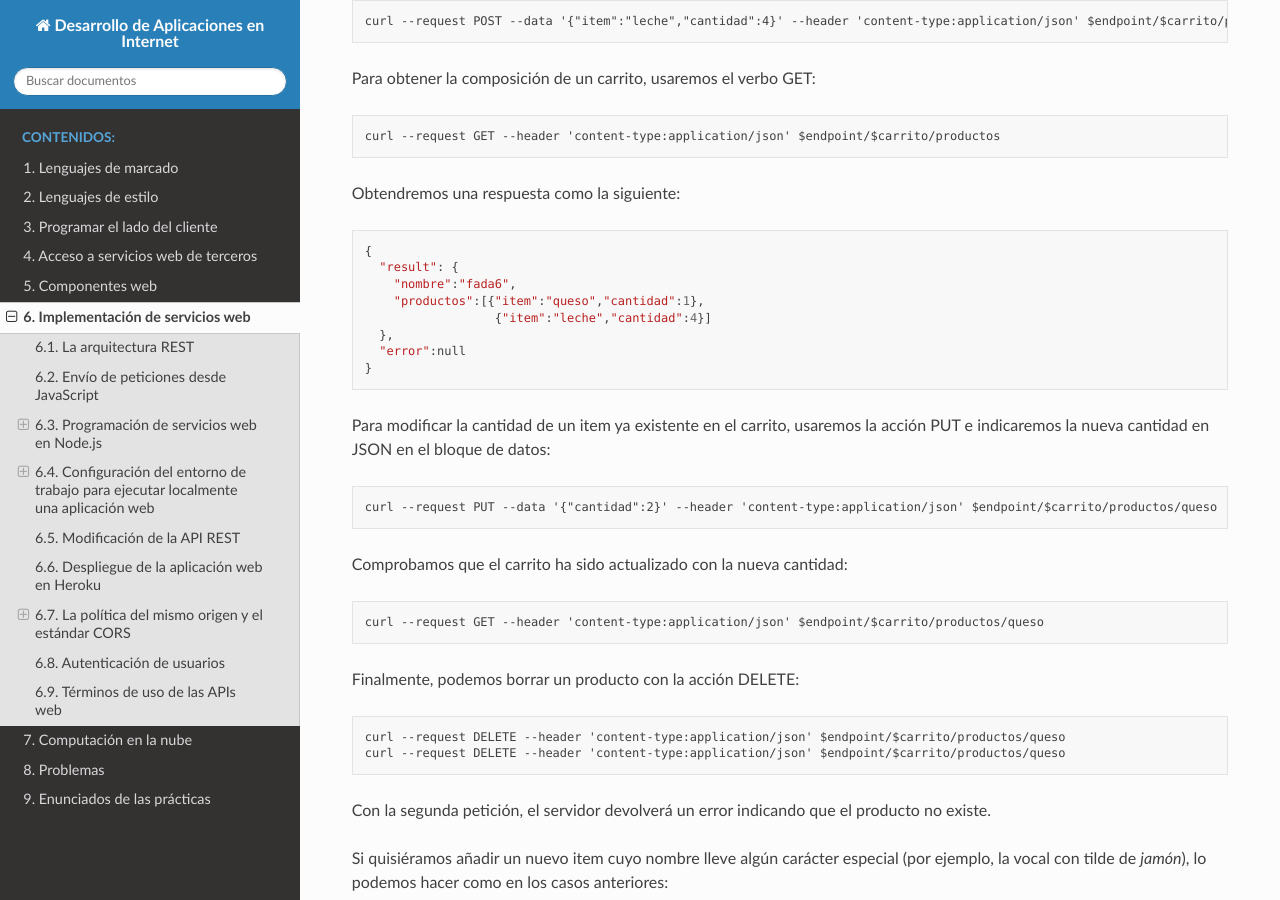
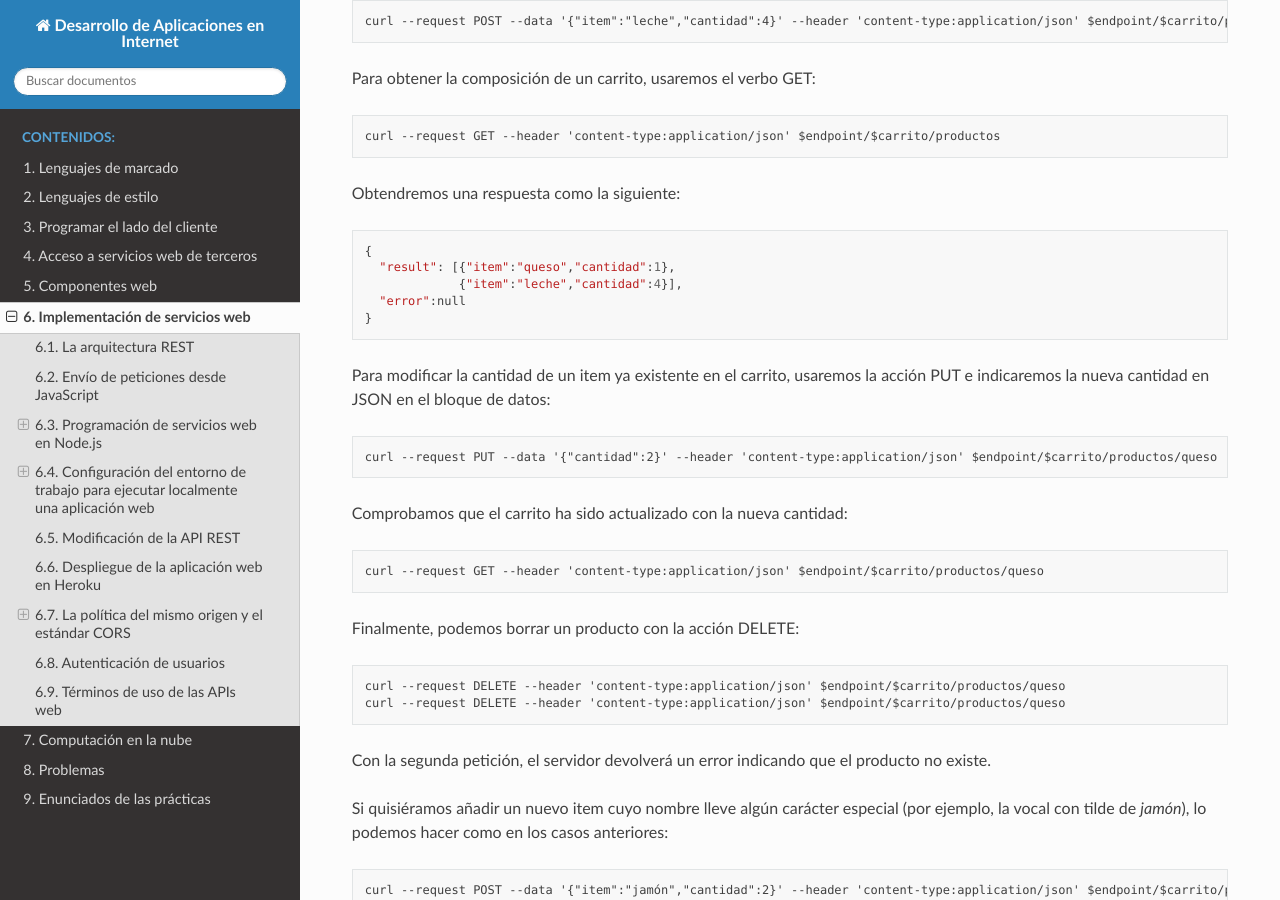
Before and after one commit to jaspock/dai2122, a Sphinx documentation site: the page built from docs/source/rest.rst, in a window 1280 px wide and 900 px high, scrolled down 1704 px. Built offline with Sphinx 7.4.7 and the Read the Docs theme 2.0.0, drawn with Linux system fonts in a browser that asks for light colours.

```diff
--- a/docs/source/index.rst
+++ b/docs/source/index.rst
@@ -59,8 +61,8 @@ Actividades previas a las clases
 
 .. - Antes de la clase del 14/12/2021: realiza la actividad ":ref:`label-comp-nube`", que incluye la lectura de una definición concisa de lo que es la computación en la nube y el visionado de unos vídeos; a continuación, contesta el `test sobre computación en la nube`_ (plazo límite: 13/12/2021, 23:59 horas). Después, realiza la actividad ":ref:`label-appengine`", en la que aprenderás a desplegar en la nube la aplicación del carrito, lo que necesitarás saber hacer por ti mismo como paso final de la práctica 4.
 .. - Antes de la clase del 07/12/2021: sigue la actividad ":ref:`label-gcloud`", donde se muestra cómo configurar tu entorno de trabajo para poder trabajar con la nube de Google, y, a continuación, la actividad ":ref:`label-gcp`" en la que tendrás que ver unos vídeos (duración: 40 minutos), leer unos tutoriales y realizar un pequeño ejercicio. A continuación, contesta el `test sobre Google Cloud Platform`_ (plazo límite: 06/12/2021, 23:59 horas)
-.. - Antes de la clase del 30/11/2021: practica con lo que se comenta en las actividades siguientes: ":ref:`label-local`", ":ref:`label-prueba-carrito`", ":ref:`label-api-cambio`", ":ref:`label-heroku`" y ":ref:`label-cors`". A continuación, contesta el `test sobre despliegue de aplicaciones web`_ (plazo límite: 29/11/2021, 23:59 horas)
 
+- Antes de la clase del 30/11/2021: practica con lo que se comenta en las actividades siguientes: ":ref:`label-local`", ":ref:`label-prueba-carrito`", ":ref:`label-api-cambio`", ":ref:`label-heroku`" y ":ref:`label-cors`". A continuación, contesta el `test sobre despliegue de aplicaciones web`_ (plazo límite: 29/11/2021, 23:59 horas)
 - Antes de la clase del 23/11/2021: lee detenidamente y practica con lo discutido en las actividades siguientes: ":ref:`label-curl`", ":ref:`label-cliente-rest`" y ":ref:`label-servidor-rest`"; la última incluye un vídeo con una traza de la aplicación del carrito (duración: 28 minutos; unos 20 a 1,5x). Para poder practicar con el código de esas actividades, tendrás que configurar tu entorno de trabajo como se indica en la actividad ":ref:`label-local`". A continuación, contesta el `test sobre implementación de servicios web`_ (plazo límite: 22/11/2021, 23:59 horas).
 - Antes de la clase del 16/11/2021: lee detenidamente y practica con lo discutido en las actividades siguientes: ":ref:`label-intro-comp`", ":ref:`label-ejemplo-comp`" y ":ref:`label-avanzado-comp`". A continuación, contesta el `test sobre componentes web`_ (plazo límite: 15/11/2021, 23:59 horas).
 - Antes de la clase del 09/11/2021: realiza las actividades ":ref:`label-servicios-http`", ":ref:`label-servicios-promesas`", ":ref:`label-servicios-xhr`" y ":ref:`label-servicios-fetch`". Todas las actividades menos la segunda consisten principalmente en el estudio de una serie de vídeos (duración total de los vídeos: 50 minutos; unos 35 a 1,5x). Para la la segunda actividad, sin embargo, tienes que leer su contenido (tiempo estimado de lectura: 30 minutos). A continuación contesta el `test sobre acceso a servicios web`_ (plazo límite: 08/11/2021, 23:59 horas).
--- a/docs/source/rest.rst
+++ b/docs/source/rest.rst
@@ -55,11 +55,8 @@ Para obtener la composición de un carrito, usaremos el verbo GET::
 Obtendremos una respuesta como la siguiente::
 
   {
-    "result": {
-      "nombre":"fada6",
-      "productos":[{"item":"queso","cantidad":1},
-                    {"item":"leche","cantidad":4}]
-    },
+    "result": [{"item":"queso","cantidad":1},
+               {"item":"leche","cantidad":4}],
     "error":null
   }
 
```
Also changed, not shown: other parts of docs/source/index.rst (+2 -0 lines).
